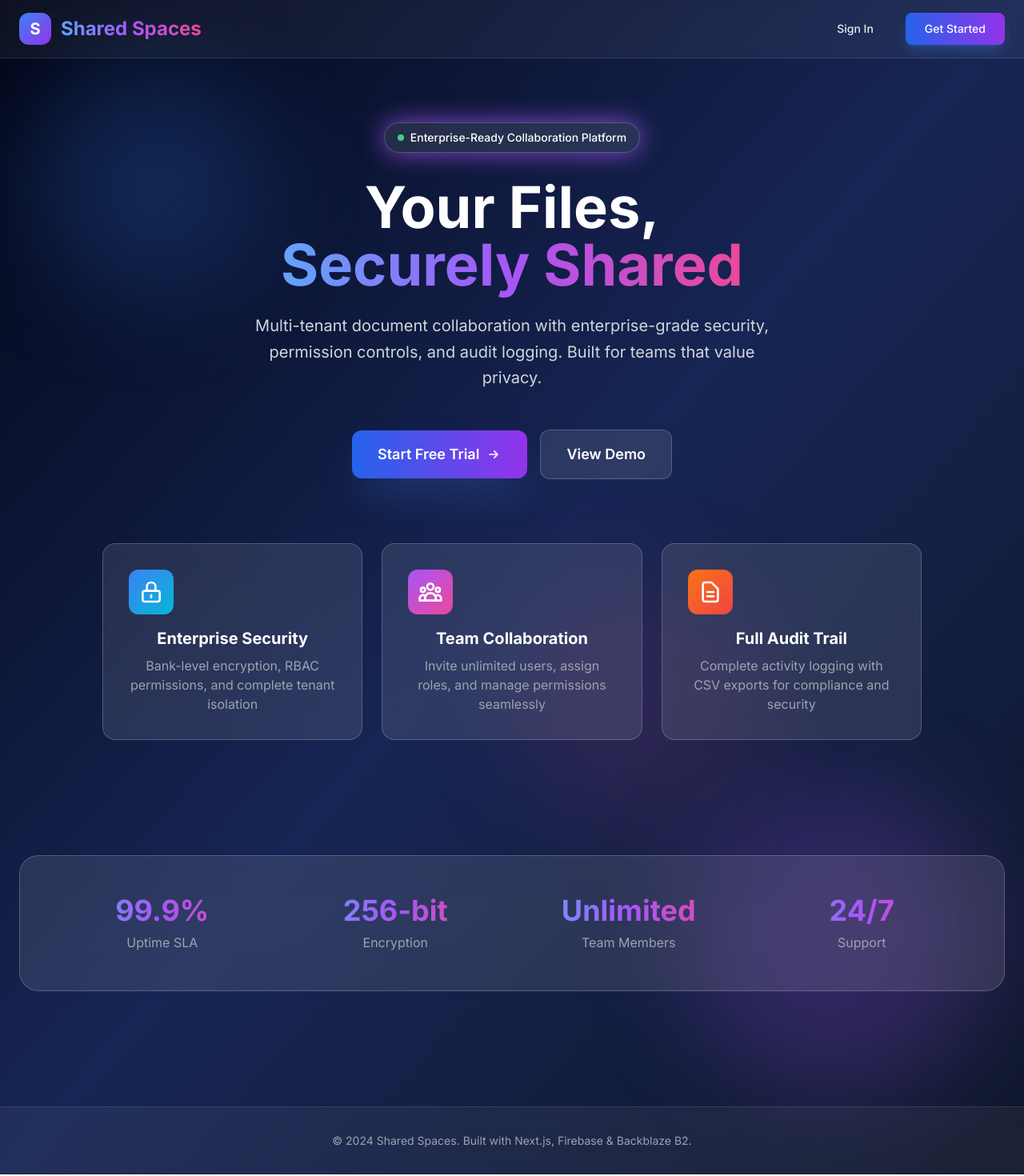
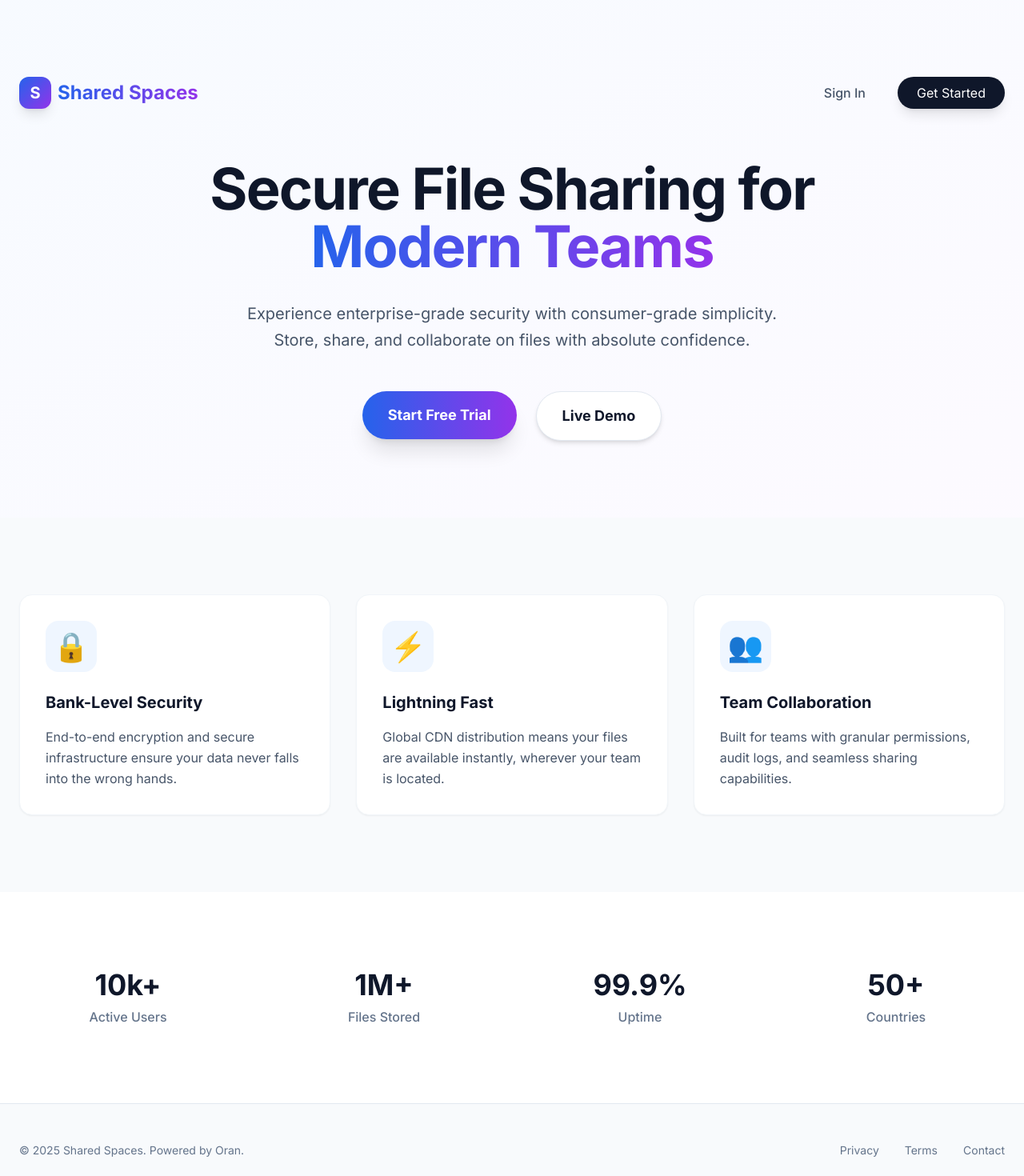
Before and after one commit to Enock2000/sharespace, a Next.js app: page / in a window 1280 px wide. Shown: the top 1470 px of the page at 80% size. Built offline with nearby package versions, Linux system fonts and the light colour scheme.

Commit message:
fix: Restore corrupted files - firebase config and landing page

```diff
--- a/app/page.tsx
+++ b/app/page.tsx
@@ -2,149 +2,123 @@ import Link from "next/link";
 
 export default function Home() {
     return (
-        <div className="min-h-screen bg-gradient-to-br from-slate-950 via-blue-950 to-slate-900 text-white overflow-hidden relative">
-            {/* Animated background elements */}
-            <div className="absolute inset-0 overflow-hidden pointer-events-none">
-                <div className="absolute top-20 left-10 w-72 h-72 bg-blue-500/20 rounded-full blur-3xl animate-float"></div>
-                <div className="absolute bottom-20 right-10 w-96 h-96 bg-purple-500/20 rounded-full blur-3xl animate-float" style={{ animationDelay: '2s' }}></div>
-                <div className="absolute top-1/2 left-1/2 w-80 h-80 bg-pink-500/10 rounded-full blur-3xl animate-float" style={{ animationDelay: '4s' }}></div>
-            </div>
-
-            {/* Header */}
-            <header className="relative z-10 border-b border-white/10 backdrop-blur-sm bg-white/5">
-                <div className="container mx-auto px-6 py-4">
-                    <div className="flex items-center justify-between">
-                        <div className="flex items-center gap-3">
-                            <div className="w-10 h-10 rounded-xl bg-gradient-to-br from-blue-500 to-purple-600 flex items-center justify-center font-bold text-xl">
+        <div className="min-h-screen bg-white text-slate-900">
+            {/* Hero Section */}
+            <header className="relative overflow-hidden">
+                <div className="absolute inset-0 bg-gradient-to-br from-blue-50 to-purple-50 opacity-50 z-0"></div>
+                <div className="container mx-auto px-6 py-24 relative z-10">
+                    <nav className="flex justify-between items-center mb-16">
+                        <div className="flex items-center gap-2">
+                            <div className="w-10 h-10 bg-gradient-to-br from-blue-600 to-purple-600 rounded-xl flex items-center justify-center text-white font-bold text-xl shadow-lg">
                                 S
                             </div>
-                            <span className="text-2xl font-bold text-gradient">Shared Spaces</span>
+                            <span className="text-2xl font-bold bg-clip-text text-transparent bg-gradient-to-r from-blue-600 to-purple-600">
+                                Shared Spaces
+                            </span>
                         </div>
-                        <nav className="flex items-center gap-4">
-                            <Link
-                                href="/login"
-                                className="px-6 py-2.5 text-sm font-medium text-white/90 hover:text-white transition-colors"
-                            >
-                                Sign In
+                        <div className="flex gap-4">
+                            <Link href="/login">
+                                <button className="px-6 py-2 text-slate-600 hover:text-blue-600 font-medium transition-colors">
+                                    Sign In
+                                </button>
                             </Link>
-                            <Link
-                                href="/register"
-                                className="px-6 py-2.5 text-sm font-medium bg-gradient-to-r from-blue-600 to-purple-600 rounded-lg hover:from-blue-500 hover:to-purple-500 transition-all shadow-lg shadow-blue-500/25 hover:shadow-blue-500/40 hover:scale-[1.02]"
-                            >
-                                Get Started
+                            <Link href="/register">
+                                <button className="px-6 py-2 bg-slate-900 text-white rounded-full hover:bg-slate-800 transition-all shadow-lg hover:shadow-xl transform hover:-translate-y-0.5">
+                                    Get Started
+                                </button>
                             </Link>
-                        </nav>
+                        </div>
+                    </nav>
+
+                    <div className="max-w-4xl mx-auto text-center">
+                        <h1 className="text-6xl md:text-7xl font-bold mb-8 tracking-tight leading-tight">
+                            Secure File Sharing for <br />
+                            <span className="bg-clip-text text-transparent bg-gradient-to-r from-blue-600 to-purple-600 animate-gradient">
+                                Modern Teams
+                            </span>
+                        </h1>
+                        <p className="text-xl text-slate-600 mb-12 max-w-2xl mx-auto leading-relaxed">
+                            Experience enterprise-grade security with consumer-grade simplicity.
+                            Store, share, and collaborate on files with absolute confidence.
+                        </p>
+                        <div className="flex justify-center gap-6">
+                            <Link href="/register">
+                                <button className="px-8 py-4 bg-gradient-to-r from-blue-600 to-purple-600 text-white rounded-full font-bold text-lg shadow-xl hover:shadow-2xl hover:scale-105 transition-all duration-300">
+                                    Start Free Trial
+                                </button>
+                            </Link>
+                            <Link href="/login">
+                                <button className="px-8 py-4 bg-white text-slate-900 border border-slate-200 rounded-full font-bold text-lg shadow-md hover:shadow-lg hover:bg-slate-50 transition-all duration-300">
+                                    Live Demo
+                                </button>
+                            </Link>
+                        </div>
                     </div>
                 </div>
             </header>
 
-            {/* Hero Section */}
-            <main className="relative z-10">
-                <div className="container mx-auto px-6 py-20">
-                    <div className="max-w-5xl mx-auto text-center">
-                        {/* Badge */}
-                        <div className="inline-flex items-center gap-2 px-4 py-2 rounded-full glass mb-8 animate-glow">
-                            <span className="w-2 h-2 bg-green-400 rounded-full animate-pulse"></span>
-                            <span className="text-sm font-medium">Enterprise-Ready Collaboration Platform</span>
-                        </div>
-
-                        {/* Heading */}
-                        <h1 className="text-6xl md:text-7xl font-bold mb-6 leading-tight">
-                            Your Files,
-                            <br />
-                            <span className="text-gradient">Securely Shared</span>
-                        </h1>
-
-                        {/* Subheading */}
-                        <p className="text-xl text-gray-300 mb-12 max-w-2xl mx-auto leading-relaxed">
-                            Multi-tenant document collaboration with enterprise-grade security,
-                            permission controls, and audit logging. Built for teams that value privacy.
-                        </p>
-
-                        {/* CTA Buttons */}
-                        <div className="flex flex-col sm:flex-row items-center justify-center gap-4 mb-16">
-                            <Link
-                                href="/register"
-                                className="group px-8 py-4 bg-gradient-to-r from-blue-600 to-purple-600 rounded-xl font-semibold text-lg hover:from-blue-500 hover:to-purple-500 transition-all shadow-2xl shadow-blue-500/30 hover:shadow-blue-500/50 hover:scale-[1.05] flex items-center gap-2"
-                            >
-                                Start Free Trial
-                                <svg className="w-5 h-5 group-hover:translate-x-1 transition-transform" fill="none" stroke="currentColor" viewBox="0 0 24 24">
-                                    <path strokeLinecap="round" strokeLinejoin="round" strokeWidth={2} d="M13 7l5 5m0 0l-5 5m5-5H6" />
-                                </svg>
-                            </Link>
-                            <Link
-                                href="/login"
-                                className="px-8 py-4 glass rounded-xl font-semibold text-lg hover:bg-white/20 transition-all hover-lift"
-                            >
-                                View Demo
-                            </Link>
-                        </div>
-
-                        {/* Feature Cards */}
-                        <div className="grid md:grid-cols-3 gap-6 mt-20">
-                            <div className="glass rounded-2xl p-8 hover-lift group">
-                                <div className="w-14 h-14 rounded-xl bg-gradient-to-br from-blue-500 to-cyan-500 flex items-center justify-center mb-4 group-hover:scale-110 transition-transform">
-                                    <svg className="w-8 h-8" fill="none" stroke="currentColor" viewBox="0 0 24 24">
-                                        <path strokeLinecap="round" strokeLinejoin="round" strokeWidth={2} d="M12 15v2m-6 4h12a2 2 0 002-2v-6a2 2 0 00-2-2H6a2 2 0 00-2 2v6a2 2 0 002 2zm10-10V7a4 4 0 00-8 0v4h8z" />
-                                    </svg>
+            {/* Features Grid */}
+            <section className="py-24 bg-slate-50">
+                <div className="container mx-auto px-6">
+                    <div className="grid grid-cols-1 md:grid-cols-3 gap-8">
+                        {[
+                            {
+                                icon: "🔒",
+                                title: "Bank-Level Security",
+                                desc: "End-to-end encryption and secure infrastructure ensure your data never falls into the wrong hands."
+                            },
+                            {
+                                icon: "⚡",
+                                title: "Lightning Fast",
+                                desc: "Global CDN distribution means your files are available instantly, wherever your team is located."
+                            },
+                            {
+                                icon: "👥",
+                                title: "Team Collaboration",
+                                desc: "Built for teams with granular permissions, audit logs, and seamless sharing capabilities."
+                            }
+                        ].map((feature, i) => (
+                            <div key={i} className="p-8 bg-white rounded-2xl shadow-sm hover:shadow-xl transition-all duration-300 border border-slate-100 group hover:-translate-y-1">
+                                <div className="text-4xl mb-6 bg-blue-50 w-16 h-16 rounded-2xl flex items-center justify-center group-hover:scale-110 transition-transform duration-300">
+                                    {feature.icon}
                                 </div>
-                                <h3 className="text-xl font-bold mb-2">Enterprise Security</h3>
-                                <p className="text-gray-400">Bank-level encryption, RBAC permissions, and complete tenant isolation</p>
+                                <h3 className="text-xl font-bold mb-4 text-slate-900">{feature.title}</h3>
+                                <p className="text-slate-600 leading-relaxed">{feature.desc}</p>
                             </div>
-
-                            <div className="glass rounded-2xl p-8 hover-lift group">
-                                <div className="w-14 h-14 rounded-xl bg-gradient-to-br from-purple-500 to-pink-500 flex items-center justify-center mb-4 group-hover:scale-110 transition-transform">
-                                    <svg className="w-8 h-8" fill="none" stroke="currentColor" viewBox="0 0 24 24">
-                                        <path strokeLinecap="round" strokeLinejoin="round" strokeWidth={2} d="M17 20h5v-2a3 3 0 00-5.356-1.857M17 20H7m10 0v-2c0-.656-.126-1.283-.356-1.857M7 20H2v-2a3 3 0 015.356-1.857M7 20v-2c0-.656.126-1.283.356-1.857m0 0a5.002 5.002 0 019.288 0M15 7a3 3 0 11-6 0 3 3 0 016 0zm6 3a2 2 0 11-4 0 2 2 0 014 0zM7 10a2 2 0 11-4 0 2 2 0 014 0z" />
-                                    </svg>
-                                </div>
-                                <h3 className="text-xl font-bold mb-2">Team Collaboration</h3>
-                                <p className="text-gray-400">Invite unlimited users, assign roles, and manage permissions seamlessly</p>
-                            </div>
-
-                            <div className="glass rounded-2xl p-8 hover-lift group">
-                                <div className="w-14 h-14 rounded-xl bg-gradient-to-br from-orange-500 to-red-500 flex items-center justify-center mb-4 group-hover:scale-110 transition-transform">
-                                    <svg className="w-8 h-8" fill="none" stroke="currentColor" viewBox="0 0 24 24">
-                                        <path strokeLinecap="round" strokeLinejoin="round" strokeWidth={2} d="M9 12h6m-6 4h6m2 5H7a2 2 0 01-2-2V5a2 2 0 012-2h5.586a1 1 0 01.707.293l5.414 5.414a1 1 0 01.293.707V19a2 2 0 01-2 2z" />
-                                    </svg>
-                                </div>
-                                <h3 className="text-xl font-bold mb-2">Full Audit Trail</h3>
-                                <p className="text-gray-400">Complete activity logging with CSV exports for compliance and security</p>
-                            </div>
-                        </div>
+                        ))}
                     </div>
                 </div>
+            </section>
 
-                {/* Stats Section */}
-                <div className="container mx-auto px-6 py-16">
-                    <div className="glass rounded-3xl p-12">
-                        <div className="grid md:grid-cols-4 gap-8 text-center">
-                            <div>
-                                <div className="text-4xl font-bold text-gradient mb-2">99.9%</div>
-                                <div className="text-gray-400">Uptime SLA</div>
+            {/* Stats Section */}
+            <section className="py-24 bg-white">
+                <div className="container mx-auto px-6">
+                    <div className="grid grid-cols-2 md:grid-cols-4 gap-12 text-center">
+                        {[
+                            { label: "Active Users", value: "10k+" },
+                            { label: "Files Stored", value: "1M+" },
+                            { label: "Uptime", value: "99.9%" },
+                            { label: "Countries", value: "50+" }
+                        ].map((stat, i) => (
+                            <div key={i}>
+                                <div className="text-4xl font-bold text-slate-900 mb-2">{stat.value}</div>
+                                <div className="text-slate-500 font-medium">{stat.label}</div>
                             </div>
-                            <div>
-                                <div className="text-4xl font-bold text-gradient mb-2">256-bit</div>
-                                <div className="text-gray-400">Encryption</div>
-                            </div>
-                            <div>
-                                <div className="text-4xl font-bold text-gradient mb-2">Unlimited</div>
-                                <div className="text-gray-400">Team Members</div>
-                            </div>
-                            <div>
-                                <div className="text-4xl font-bold text-gradient mb-2">24/7</div>
-                                <div className="text-gray-400">Support</div>
-                            </div>
-                        </div>
+                        ))}
                     </div>
                 </div>
-            </main>
+            </section>
 
             {/* Footer */}
-            <footer className="relative z-10 border-t border-white/10 backdrop-blur-sm bg-white/5 mt-20">
-                <div className="container mx-auto px-6 py-8">
-                    <div className="text-center text-gray-400 text-sm">
-                        © 2024 Shared Spaces. Built with Next.js, Firebase & Backblaze B2.
+            <footer className="bg-slate-50 py-12 border-t border-slate-200">
+                <div className="container mx-auto px-6 flex flex-col md:flex-row justify-between items-center text-slate-500 text-sm">
+                    <div>
+                        &copy; {new Date().getFullYear()} Shared Spaces. Powered by Oran.
+                    </div>
+                    <div className="flex gap-8 mt-4 md:mt-0">
+                        <a href="#" className="hover:text-slate-900 transition-colors">Privacy</a>
+                        <a href="#" className="hover:text-slate-900 transition-colors">Terms</a>
+                        <a href="#" className="hover:text-slate-900 transition-colors">Contact</a>
                     </div>
                 </div>
             </footer>
```
Also changed, not shown: lib/firebase-config.ts (+18 -0 lines).
